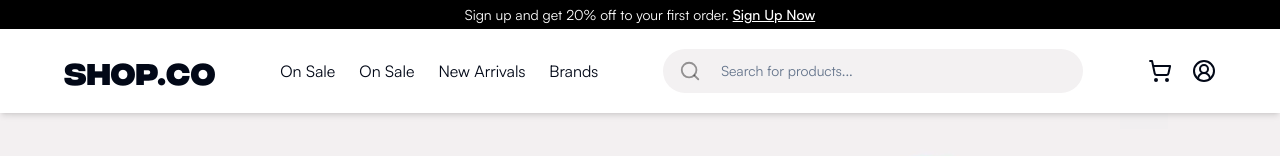
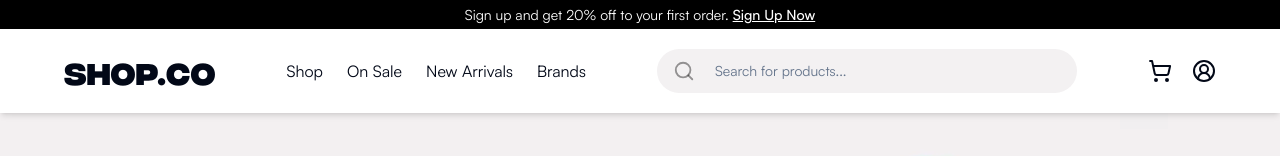
Before and after one commit to GopiSVDev/shop.co, a Next.js app: page / in a window 1280 px wide. Shown: the top 156 px of the page. Built offline with nearby package versions, Linux system fonts and the light colour scheme; no server answers.

Commit message:
feat: add entry and hover animations to home section elements

```diff
--- a/components/layout/Navbar/DesktopNav.tsx
+++ b/components/layout/Navbar/DesktopNav.tsx
@@ -3,22 +3,18 @@
 import Link from "next/link";
 
 const DesktopNav = () => {
+  const items: string[] = ["Shop", "On Sale", "New Arrivals", "Brands"];
+
   return (
     <>
-      <nav className="hidden md:flex items-center gap-6 font-satoshi font-normal">
+      <nav className="hidden md:flex items-center gap-6 font-satoshi font-normal ">
         <ul className="flex items-center gap-6">
-          <li>
-            <Link href="/shop">On Sale</Link>
-          </li>
-          <li>
-            <Link href="/shop">On Sale</Link>
-          </li>
-          <li>
-            <Link href="/shop">New Arrivals</Link>
-          </li>
-          <li>
-            <Link href="/shop">Brands</Link>
-          </li>
+          {items.map((item) => (
+            <li key={item} className="relative group">
+              <Link href="/shop">{item}</Link>
+              <span className="absolute left-0 -bottom-1 w-0 h-[2px] bg-black transition-all duration-300 group-hover:w-full"></span>
+            </li>
+          ))}
         </ul>
       </nav>
     </>
--- a/components/layout/sections/home/BrowseByStyle.tsx
+++ b/components/layout/sections/home/BrowseByStyle.tsx
@@ -1,4 +1,5 @@
 import CategoryCard from "@/components/ui/CategoryCard";
+import * as motion from "motion/react-client";
 
 const BrowseByStyle = () => {
   const categories = [
@@ -14,7 +15,12 @@ const BrowseByStyle = () => {
   };
 
   return (
-    <div className="bg-[hsla(0,0%,94%,1)] container rounded-[40px] py-9 px-6 lg:px-16 flex flex-col justify-center">
+    <motion.div
+      initial={{ y: 100, opacity: 0 }}
+      whileInView={{ y: 0, opacity: 1 }}
+      transition={{ duration: 0.5 }}
+      className="bg-[hsla(0,0%,94%,1)] container rounded-[40px] py-9 px-6 lg:px-16 flex flex-col justify-center"
+    >
       <h2 className="font-bold font-integralCf text-[clamp(2rem,1.8rem+1vw,3rem)] text-center pb-8">
         BROWSE BY DRESS STYLE
       </h2>
@@ -28,7 +34,7 @@ const BrowseByStyle = () => {
           );
         })}
       </div>
-    </div>
+    </motion.div>
   );
 };
 
--- a/components/layout/sections/home/hero/Hero.tsx
+++ b/components/layout/sections/home/hero/Hero.tsx
@@ -18,13 +18,18 @@ const imageVariants = {
 const Hero = () => {
   return (
     <section className="w-full bg-offWhite">
-      <div className="container lg:bg-hero lg:bg-cover lg:bg-no-repeat lg:bg-right lg:h-[663px]">
+      <motion.div
+        initial={{ opacity: 0 }}
+        animate={{ opacity: 1 }}
+        transition={{ duration: 1, ease: "easeOut" }}
+        className="container lg:bg-hero lg:bg-cover lg:bg-no-repeat lg:bg-right lg:h-[663px]"
+      >
         <div className="px-4 md:px-10 lg:px-16 flex flex-col justify-center lg:items-start md:items-center">
           <PrimaryInfo />
           <MobileStats />
           <DesktopStats />
         </div>
-      </div>
+      </motion.div>
       {/* Hero Image for mobile */}
       {/* <Image
         className="md:hidden block mx-auto h-auto w-full"
--- a/components/ui/CardGrid.tsx
+++ b/components/ui/CardGrid.tsx
@@ -18,7 +18,7 @@ const containerVariants = {
 
 const itemVariants = {
   hidden: { opacity: 0, y: 30 },
-  show: { opacity: 1, y: 0, transition: { duration: 0.3, ease: "easeOut" } },
+  show: { opacity: 1, y: 0, transition: { duration: 0.1, ease: "easeOut" } },
 };
 
 const CardGrid = ({ products }: { products: Product[] }) => {
--- a/components/ui/CategoryCard.tsx
+++ b/components/ui/CategoryCard.tsx
@@ -1,4 +1,6 @@
+import Link from "next/link";
 import React from "react";
+import * as motion from "motion/react-client";
 
 const CategoryCard = ({
   category,
@@ -7,7 +9,10 @@ const CategoryCard = ({
 }) => {
   const { name, image }: { name: string; image: string } = category;
   return (
-    <div
+    <Link href="/shop" passHref>
+      <motion.div
+        whileHover={{ scale: 1.02 }}
+        whileTap={{ scale: 0.98 }}
         className="bg-no-repeat bg-cover h-[200px] rounded-[20px]"
         style={{
           backgroundImage: `url(${image})`,
@@ -16,7 +21,8 @@ const CategoryCard = ({
         <p className="mt-4 ml-6 text-[clamp(1.5rem,1.2857142857142856rem+1.0714285714285714vw,2.25rem)] font-bold font-satoshi">
           {name}
         </p>
-    </div>
+      </motion.div>
+    </Link>
   );
 };
 
--- a/components/ui/ProductCard.tsx
+++ b/components/ui/ProductCard.tsx
@@ -4,6 +4,7 @@ import Image from "next/image";
 import StarRating from "./StarRating";
 import { Product } from "@/store/useProductStore";
 import { useRouter } from "next/navigation";
+import { motion } from "motion/react";
 
 const ProductCard = ({ product }: { product: Product }) => {
   const router = useRouter();
@@ -14,20 +15,22 @@ const ProductCard = ({ product }: { product: Product }) => {
   };
 
   return (
-    <div
-      className="max-w-[350px] max-h-[500px] rounded-2xl overflow-hidden shadow-lg font-satoshi flex flex-col cursor-pointer transition duration-400 p-5"
+    <motion.div
+      whileHover={{ scale: 1.05 }}
+      whileTap={{ scale: 0.98 }}
+      className="max-w-[350px] max-h-[500px] rounded-2xl overflow-hidden shadow-lg font-satoshi flex flex-col cursor-pointer transition duration-400"
       onClick={handleClick}
     >
       <Image
         src={thumbnail}
         alt={`image of ${title}`}
-        className="lg:h-[350px] rounded-2xl object-cover w-[350px]"
+        className="lg:h-[350px] rounded-2xl object-cover w-[350px] bg-[hsla(0,0%,94%,1)]"
         height={200}
         width={200}
         unoptimized
       />
 
-      <div className="pt-2">
+      <div className="pt-2 p-5">
         <h2 className="text-[20px] font-bold">{title}</h2>
 
         {/* Rating */}
@@ -35,7 +38,7 @@ const ProductCard = ({ product }: { product: Product }) => {
         <StarRating rating={rating} />
 
         {/* Pricing */}
-        <div className="flex gap-2 items-center">
+        <div className="flex gap-3 items-center ">
           <span className="text-[20px] font-bold">{`$${
             discountPercentage
               ? (price - (price * discountPercentage) / 100).toFixed(2)
@@ -56,7 +59,7 @@ const ProductCard = ({ product }: { product: Product }) => {
           )}
         </div>
       </div>
-    </div>
+    </motion.div>
   );
 };
 
```
Lines whose indentation alone changed are shown as unchanged.
